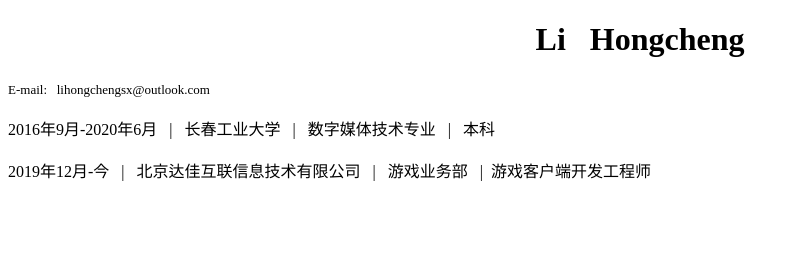
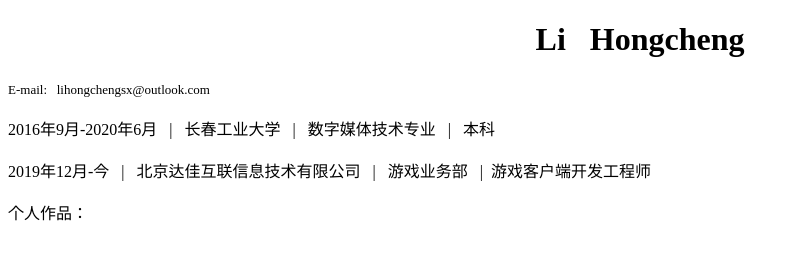
Before and after one commit to lhcsx/lhcsx.github.io, a plain HTML site: page index.html in a window 1280 px wide. Shown: the whole page, without its empty margins (0-800 px from the left). Drawn offline with Linux system fonts and the light colour scheme.

Commit message:
Update index.html

```diff
--- a/index.html
+++ b/index.html
@@ -10,5 +10,6 @@
     <font size = "3">2016年9月-2020年6月 &nbsp; | &nbsp; 长春工业大学 &nbsp; | &nbsp; 数字媒体技术专业 &nbsp; | &nbsp; 本科</font> <br><br>
     <font size = "3">2019年12月-今 &nbsp; | &nbsp; 北京达佳互联信息技术有限公司 &nbsp; | &nbsp; 游戏业务部 &nbsp;
        |&nbsp; 游戏客户端开发工程师</font> <br><br>
+    <font size = "3">个人作品：</font>
   </body>
 </html>
```
